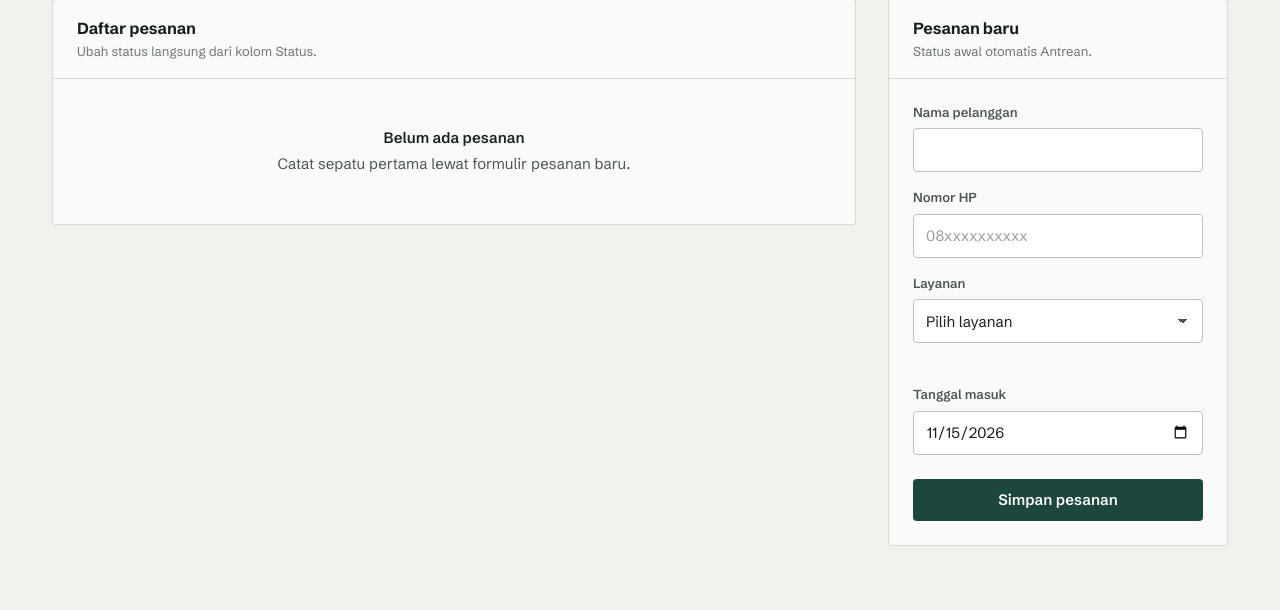
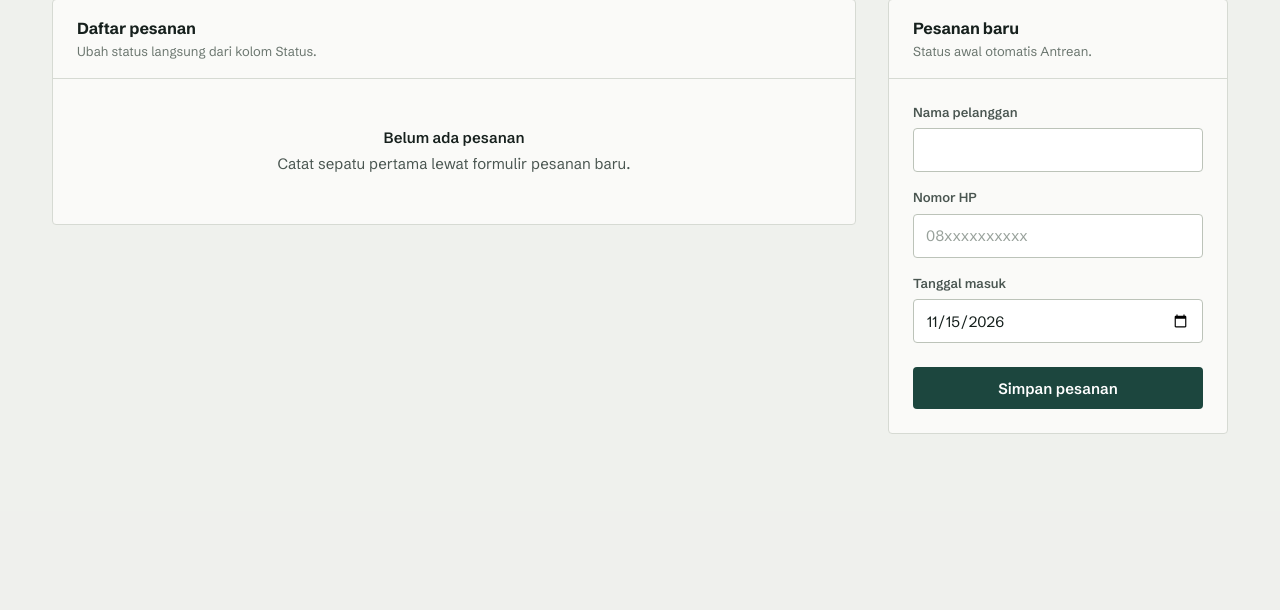
Before and after one commit to danimahardika006-coder/Nge-Project-Akhir-Praktikum-Web-Yuk, a PHP site: page /dashboard.php in a window 1280 px wide. Shown: the part 289-899 px from the top of the page. After the commit the page ends 723 px from the top, so only its background shows below. Run offline with PHP 8.4, Linux system fonts and the light colour scheme; the visitor is signed in with stand-in values (Sample User, id 1); data that the repository does not hold is empty.

Commit message:
hapus pilihan layanan di dashboard

```diff
--- a/dashboard.php
+++ b/dashboard.php
@@ -315,21 +315,6 @@ $hari_ini = $hari[(int) date('w')] . ', ' . tanggal_id(date('Y-m-d'));
                 </div>
 
                 <div class="field">
-                    <label for="service_id">Layanan</label>
-                    <select class="select" id="service_id" name="service_id" required>
-                        <option value="">Pilih layanan</option>
-                        <?php foreach ($services_list as $svc): ?>
-                            <option value="<?php echo (int) $svc['id']; ?>"
-                                    data-harga="<?php echo e(rupiah($svc['harga'])); ?>"
-                                    <?php echo (int) $old['service_id'] === (int) $svc['id'] ? 'selected' : ''; ?>>
-                                <?php echo e($svc['nama_layanan']); ?> (<?php echo e(rupiah($svc['harga'])); ?>)
-                            </option>
-                        <?php endforeach; ?>
-                    </select>
-                    <p class="field-hint" id="harga-info" aria-live="polite"></p>
-                </div>
-
-                <div class="field">
                     <label for="tanggal_masuk">Tanggal masuk</label>
                     <input class="input" type="date" id="tanggal_masuk" name="tanggal_masuk"
                            value="<?php echo e($old['tanggal_masuk']); ?>" required>
```
